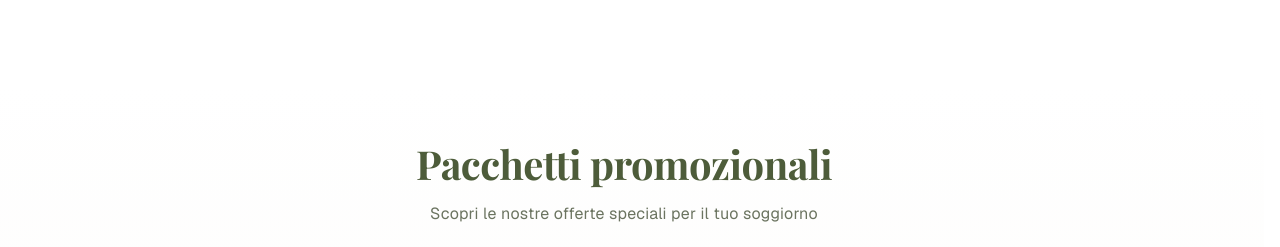
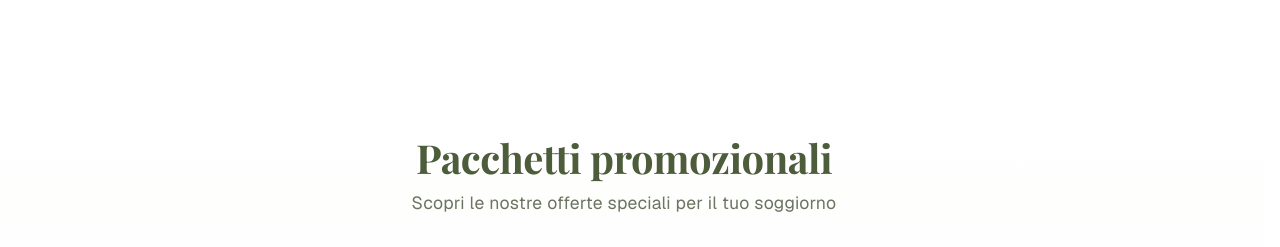
Before and after one commit to Gianluca93m/b-bSito, a Next.js app: page / in a window 1280 px wide. Shown: the part 1200-1447 px from the top of the page. Built offline with nearby package versions, Linux system fonts and the light colour scheme; grey boxes are pictures that could not be loaded.

Commit message:
completionId: cgen-79e53550ef504bb5ad7b6f81f69434da
cgen-79e53550ef504bb5ad7b6f81f69434da

```diff
--- a/app/globals.css
+++ b/app/globals.css
@@ -467,15 +467,17 @@ nav a:focus::after {
 
 /* Section title styling */
 .section-title {
-  font-size: clamp(1.75rem, 4vw, 2.5rem);
+  font-size: clamp(1.5rem, 5vw, 2.5rem);
   font-weight: 700;
   color: var(--olive-700);
   letter-spacing: -0.5px;
   margin-bottom: 0.5rem;
+  line-height: 1.2;
 }
 
 .section-subtitle {
   color: #6b7460;
-  font-size: 1rem;
+  font-size: clamp(0.9rem, 2.5vw, 1.1rem);
   letter-spacing: 0.3px;
+  line-height: 1.5;
 }
```
